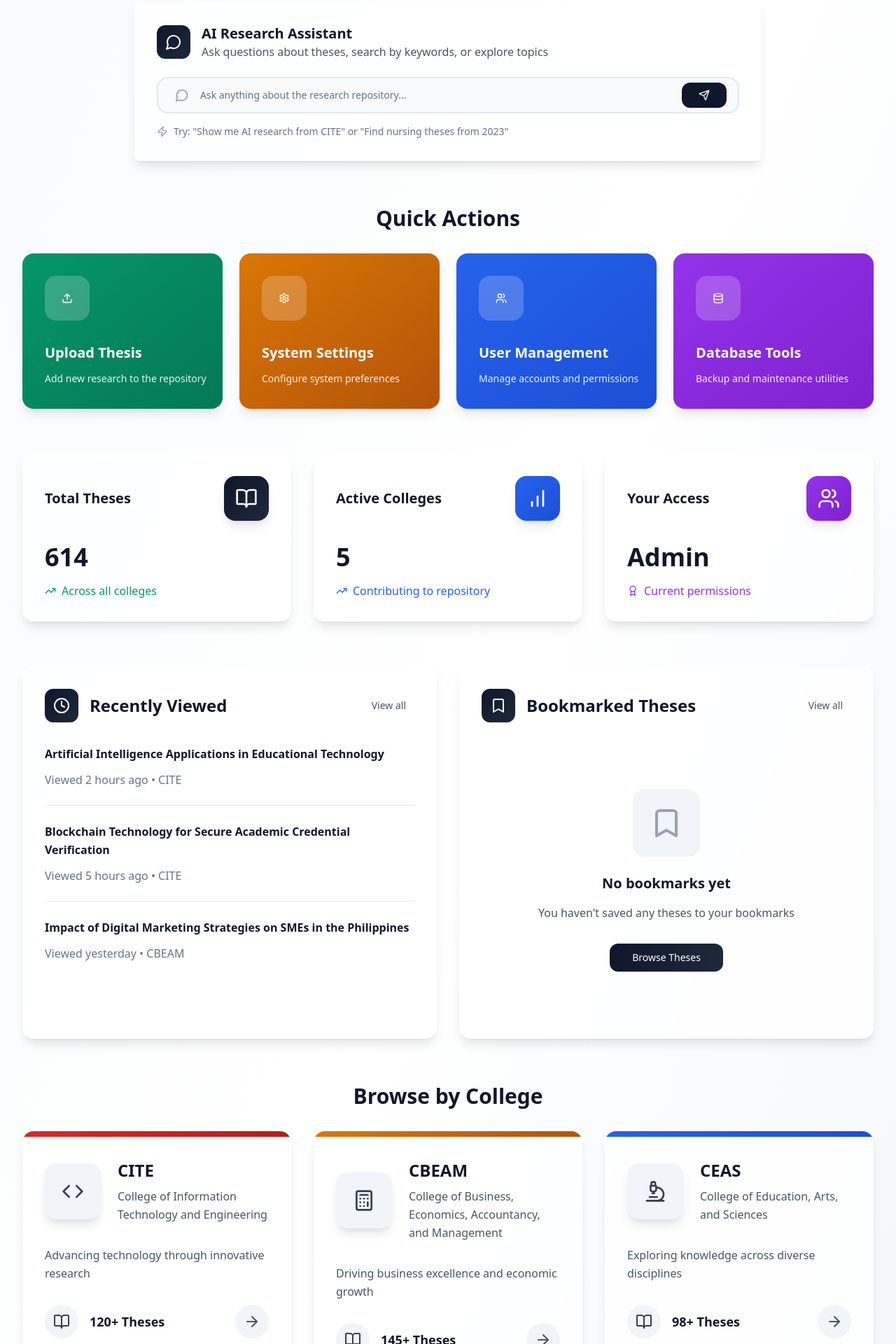
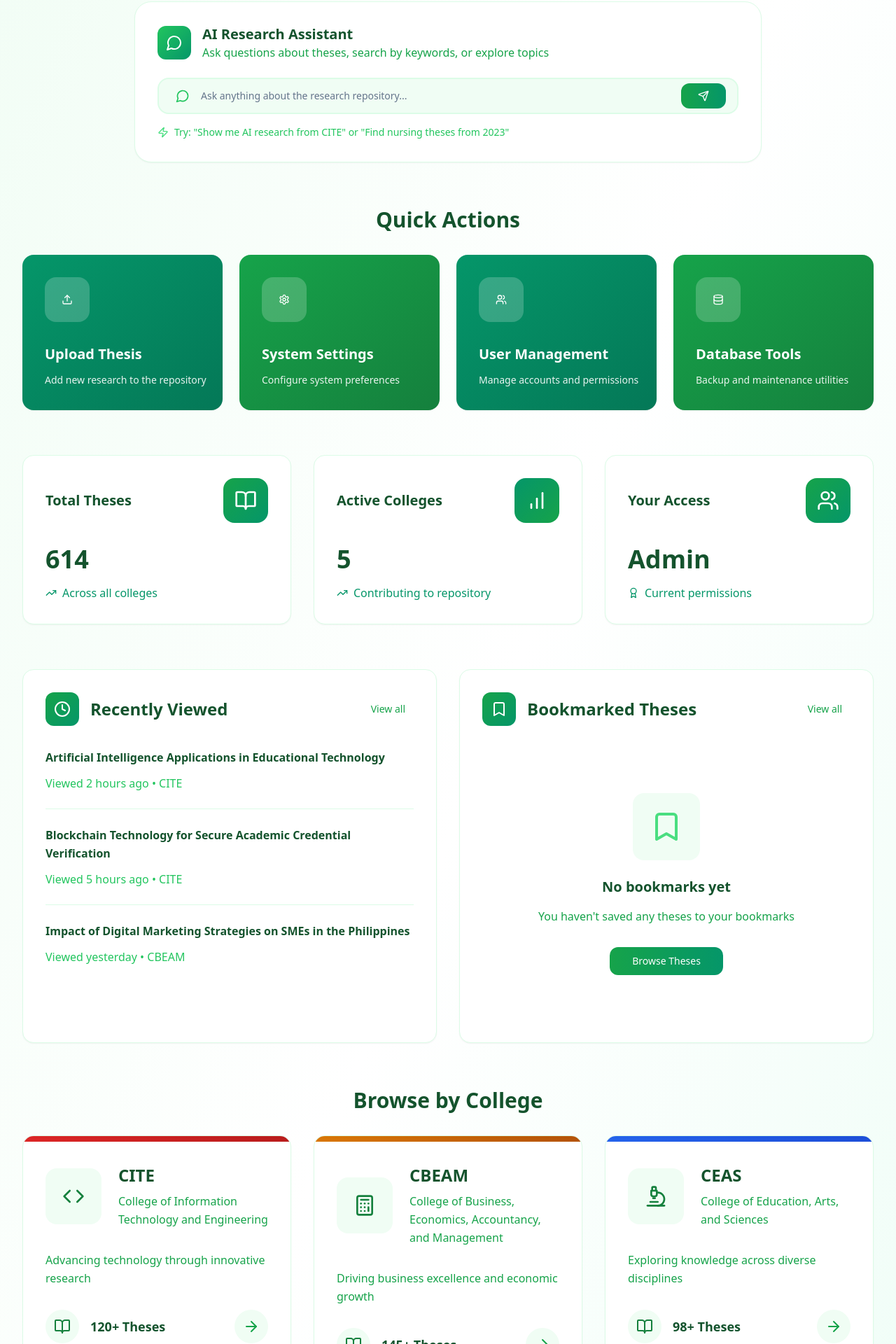
Before and after one commit to EJRDeGuia/stars-archive-gateway, a React (Vite) app: page /dashboard in a window 1280 px wide. Shown: the part 420-2340 px from the top of the page at 70% size. Built offline with nearby package versions, Linux system fonts and the light colour scheme; sample sign-in values are in the browser's storage.

Commit message:
Refactor: Apply green aesthetic
The AI updated the system's aesthetic to a green color scheme, including the Login, Dashboard, College Page, and Thesis Detail pages, while maintaining the existing design elements.

```diff
--- a/src/index.css
+++ b/src/index.css
@@ -14,8 +14,8 @@
     --popover: 0 0% 100%;
     --popover-foreground: 222.2 84% 4.9%;
 
-    --primary: 222.2 47.4% 11.2%;
-    --primary-foreground: 210 40% 98%;
+    --primary: 142 76% 36%;
+    --primary-foreground: 355.7 100% 97.3%;
 
     --secondary: 210 40% 96.1%;
     --secondary-foreground: 222.2 47.4% 11.2%;
@@ -31,18 +31,18 @@
 
     --border: 214.3 31.8% 91.4%;
     --input: 214.3 31.8% 91.4%;
-    --ring: 222.2 84% 4.9%;
+    --ring: 142 76% 36%;
 
     --radius: 0.5rem;
 
     --sidebar-background: 0 0% 98%;
     --sidebar-foreground: 240 5.3% 26.1%;
-    --sidebar-primary: 240 5.9% 10%;
+    --sidebar-primary: 142 76% 36%;
     --sidebar-primary-foreground: 0 0% 98%;
     --sidebar-accent: 240 4.8% 95.9%;
     --sidebar-accent-foreground: 240 5.9% 10%;
     --sidebar-border: 220 13% 91%;
-    --sidebar-ring: 217.2 91.2% 59.8%;
+    --sidebar-ring: 142 76% 36%;
   }
 
   .dark {
@@ -52,7 +52,7 @@
     --card-foreground: 210 40% 98%;
     --popover: 222.2 84% 4.9%;
     --popover-foreground: 210 40% 98%;
-    --primary: 210 40% 98%;
+    --primary: 142 76% 36%;
     --primary-foreground: 222.2 47.4% 11.2%;
     --secondary: 217.2 32.6% 17.5%;
     --secondary-foreground: 210 40% 98%;
@@ -64,15 +64,15 @@
     --destructive-foreground: 210 40% 98%;
     --border: 217.2 32.6% 17.5%;
     --input: 217.2 32.6% 17.5%;
-    --ring: 212.7 26.8% 83.9%;
+    --ring: 142 76% 36%;
     --sidebar-background: 240 5.9% 10%;
     --sidebar-foreground: 240 4.8% 95.9%;
-    --sidebar-primary: 224.3 76.3% 48%;
+    --sidebar-primary: 142 76% 36%;
     --sidebar-primary-foreground: 0 0% 100%;
     --sidebar-accent: 240 3.7% 15.9%;
     --sidebar-accent-foreground: 240 4.8% 95.9%;
     --sidebar-border: 240 3.7% 15.9%;
-    --sidebar-ring: 217.2 91.2% 59.8%;
+    --sidebar-ring: 142 76% 36%;
   }
 }
 
--- a/src/pages/Dashboard.tsx
+++ b/src/pages/Dashboard.tsx
@@ -1,4 +1,3 @@
-
 import { useAuth } from '@/contexts/AuthContext';
 import Header from '@/components/Header';
 import Footer from '@/components/Footer';
@@ -52,7 +51,7 @@ const Dashboard = () => {
       icon: Settings,
       action: () => console.log('Navigate to settings'),
       roles: ['admin'],
-      color: 'from-amber-600 to-amber-700'
+      color: 'from-green-600 to-green-700'
     },
     {
       title: 'User Management',
@@ -60,7 +59,7 @@ const Dashboard = () => {
       icon: Users,
       action: () => console.log('Navigate to user management'),
       roles: ['admin'],
-      color: 'from-blue-600 to-blue-700'
+      color: 'from-emerald-600 to-emerald-700'
     },
     {
       title: 'Database Tools',
@@ -68,7 +67,7 @@ const Dashboard = () => {
       icon: Database,
       action: () => console.log('Navigate to backup'),
       roles: ['admin'],
-      color: 'from-purple-600 to-purple-700'
+      color: 'from-green-600 to-green-700'
     }
   ];
 
@@ -137,20 +136,20 @@ const Dashboard = () => {
   };
 
   return (
-    <div className="min-h-screen bg-gradient-to-br from-slate-50 via-white to-slate-100">
+    <div className="min-h-screen bg-gradient-to-br from-green-50 via-white to-emerald-50">
       <Header />
 
       <main className="flex-1">
         <div className="max-w-7xl mx-auto px-6 lg:px-8 py-12">
           {/* Hero Section */}
           <div className="text-center mb-16">
-            <div className="inline-flex items-center justify-center w-20 h-20 bg-gradient-to-br from-slate-900 to-slate-800 rounded-2xl mb-8">
+            <div className="inline-flex items-center justify-center w-20 h-20 bg-gradient-to-br from-green-900 to-emerald-800 rounded-2xl mb-8">
               <Award className="w-10 h-10 text-white" />
             </div>
-            <h1 className="text-5xl font-bold text-slate-900 mb-6 leading-tight tracking-tight">
+            <h1 className="text-5xl font-bold text-green-900 mb-6 leading-tight tracking-tight">
               Welcome back, {user?.name}
             </h1>
-            <p className="text-xl text-slate-600 max-w-3xl mx-auto leading-relaxed">
+            <p className="text-xl text-green-600 max-w-3xl mx-auto leading-relaxed">
               Discover and explore thesis repositories with our AI-powered research assistant
             </p>
           </div>
@@ -158,34 +157,33 @@ const Dashboard = () => {
           {/* ChatGPT-style Search Interface */}
           <div className="mb-16">
             <div className="max-w-4xl mx-auto">
-              <Card className="border-0 shadow-lg bg-white/80 backdrop-blur-sm">
-                <CardContent className="p-8">
+              <div className="bg-white rounded-3xl border border-green-100 shadow-sm p-8">
                 <div className="flex items-center gap-4 mb-6">
-                    <div className="w-12 h-12 bg-gradient-to-br from-slate-900 to-slate-800 rounded-xl flex items-center justify-center">
+                  <div className="w-12 h-12 bg-gradient-to-br from-green-500 to-emerald-600 rounded-xl flex items-center justify-center">
                     <MessageCircle className="w-6 h-6 text-white" />
                   </div>
                   <div>
-                      <h3 className="text-xl font-semibold text-slate-900">AI Research Assistant</h3>
-                      <p className="text-slate-600">Ask questions about theses, search by keywords, or explore topics</p>
+                    <h3 className="text-xl font-semibold text-green-900">AI Research Assistant</h3>
+                    <p className="text-green-600">Ask questions about theses, search by keywords, or explore topics</p>
                   </div>
                 </div>
 
                 <form onSubmit={handleSearch} className="relative">
-                    <div className="flex items-center bg-slate-50 rounded-2xl border-2 border-slate-200 focus-within:border-slate-400 focus-within:bg-white transition-all duration-200">
+                  <div className="flex items-center bg-green-50 rounded-2xl border-2 border-green-100 focus-within:border-green-300 focus-within:bg-white transition-all duration-200">
                     <div className="pl-6">
-                        <MessageCircle className="h-5 w-5 text-slate-400" />
+                      <MessageCircle className="h-5 w-5 text-green-500" />
                     </div>
                     <Input
                       value={searchQuery}
                       onChange={(e) => setSearchQuery(e.target.value)}
                       placeholder="Ask anything about the research repository..."
-                        className="flex-1 bg-transparent border-0 focus-visible:ring-0 focus-visible:ring-offset-0 text-lg py-6 px-4 placeholder-slate-500"
+                      className="flex-1 bg-transparent border-0 focus-visible:ring-0 focus-visible:ring-offset-0 text-lg py-6 px-4 placeholder-green-500"
                     />
                     <div className="pr-4">
                       <Button
                         type="submit"
                         size="sm"
-                          className="bg-slate-900 hover:bg-slate-800 text-white rounded-xl px-6 py-3 transition-all duration-200"
+                        className="bg-gradient-to-r from-green-600 to-emerald-600 hover:from-green-700 hover:to-emerald-700 text-white rounded-xl px-6 py-3 transition-all duration-200"
                       >
                         <Send className="h-4 w-4" />
                       </Button>
@@ -194,24 +192,23 @@ const Dashboard = () => {
                 </form>
 
                 <div className="flex items-center gap-2 mt-4">
-                    <Zap className="h-4 w-4 text-slate-400" />
-                    <span className="text-sm text-slate-500">Try: "Show me AI research from CITE" or "Find nursing theses from 2023"</span>
+                  <Zap className="h-4 w-4 text-green-400" />
+                  <span className="text-sm text-green-500">Try: "Show me AI research from CITE" or "Find nursing theses from 2023"</span>
                 </div>
-                </CardContent>
-              </Card>
+              </div>
             </div>
           </div>
 
           {/* Quick Actions */}
           {availableActions.length > 0 && (
             <div className="mb-16">
-              <h2 className="text-3xl font-bold text-slate-900 mb-8 text-center">Quick Actions</h2>
+              <h2 className="text-3xl font-bold text-green-900 mb-8 text-center">Quick Actions</h2>
               <div className="grid grid-cols-1 md:grid-cols-2 lg:grid-cols-4 gap-6">
                 {availableActions.map((action, index) => (
                   <Button
                     key={index}
                     onClick={action.action}
-                    className={`bg-gradient-to-br ${action.color} text-white h-auto p-8 flex flex-col items-start space-y-6 transition-all duration-300 border-0 rounded-2xl shadow-lg hover:shadow-xl group`}
+                    className={`bg-gradient-to-br ${action.color} text-white h-auto p-8 flex flex-col items-start space-y-6 transition-all duration-300 border-0 rounded-2xl shadow-sm hover:shadow-md group`}
                   >
                     <div className="w-16 h-16 bg-white/20 rounded-2xl flex items-center justify-center group-hover:bg-white/30 transition-colors">
                       <action.icon className="h-8 w-8" />
@@ -228,154 +225,154 @@ const Dashboard = () => {
 
           {/* Statistics Cards */}
           <div className="grid grid-cols-1 md:grid-cols-3 gap-8 mb-16">
-            <Card className="bg-white/80 backdrop-blur-sm border-0 shadow-lg rounded-2xl overflow-hidden group">
-              <CardContent className="p-8">
+            <div className="bg-white border border-green-100 rounded-2xl shadow-sm overflow-hidden">
+              <div className="p-8">
                 <div className="flex items-center justify-between mb-8">
-                  <h3 className="text-xl font-bold text-slate-900">Total Theses</h3>
-                  <div className="w-16 h-16 bg-gradient-to-br from-slate-900 to-slate-800 rounded-2xl flex items-center justify-center shadow-lg">
+                  <h3 className="text-xl font-bold text-green-900">Total Theses</h3>
+                  <div className="w-16 h-16 bg-gradient-to-br from-green-600 to-emerald-600 rounded-2xl flex items-center justify-center">
                     <BookOpen className="h-8 w-8 text-white" />
                   </div>
                 </div>
-                <div className="text-4xl font-bold text-slate-900 mb-4">{totalTheses.toLocaleString()}</div>
+                <div className="text-4xl font-bold text-green-900 mb-4">{totalTheses.toLocaleString()}</div>
                 <div className="flex items-center text-emerald-600 font-medium">
                   <TrendingUp className="h-4 w-4 mr-2" />
                   <span>Across all colleges</span>
                 </div>
-              </CardContent>
-            </Card>
+              </div>
+            </div>
 
-            <Card className="bg-white/80 backdrop-blur-sm border-0 shadow-lg rounded-2xl overflow-hidden group">
-              <CardContent className="p-8">
+            <div className="bg-white border border-green-100 rounded-2xl shadow-sm overflow-hidden">
+              <div className="p-8">
                 <div className="flex items-center justify-between mb-8">
-                  <h3 className="text-xl font-bold text-slate-900">Active Colleges</h3>
-                  <div className="w-16 h-16 bg-gradient-to-br from-blue-600 to-blue-700 rounded-2xl flex items-center justify-center shadow-lg">
+                  <h3 className="text-xl font-bold text-green-900">Active Colleges</h3>
+                  <div className="w-16 h-16 bg-gradient-to-br from-emerald-600 to-green-600 rounded-2xl flex items-center justify-center">
                     <BarChart className="h-8 w-8 text-white" />
                   </div>
                 </div>
-                <div className="text-4xl font-bold text-slate-900 mb-4">{collegeData.length}</div>
-                <div className="flex items-center text-blue-600 font-medium">
+                <div className="text-4xl font-bold text-green-900 mb-4">{collegeData.length}</div>
+                <div className="flex items-center text-emerald-600 font-medium">
                   <TrendingUp className="h-4 w-4 mr-2" />
                   <span>Contributing to repository</span>
                 </div>
-              </CardContent>
-            </Card>
+              </div>
+            </div>
 
-            <Card className="bg-white/80 backdrop-blur-sm border-0 shadow-lg rounded-2xl overflow-hidden group">
-              <CardContent className="p-8">
+            <div className="bg-white border border-green-100 rounded-2xl shadow-sm overflow-hidden">
+              <div className="p-8">
                 <div className="flex items-center justify-between mb-8">
-                  <h3 className="text-xl font-bold text-slate-900">Your Access</h3>
-                  <div className="w-16 h-16 bg-gradient-to-br from-purple-600 to-purple-700 rounded-2xl flex items-center justify-center shadow-lg">
+                  <h3 className="text-xl font-bold text-green-900">Your Access</h3>
+                  <div className="w-16 h-16 bg-gradient-to-br from-green-600 to-emerald-600 rounded-2xl flex items-center justify-center">
                     <Users className="h-8 w-8 text-white" />
                   </div>
                 </div>
-                <div className="text-4xl font-bold text-slate-900 mb-4 capitalize">{user?.role}</div>
-                <div className="flex items-center text-purple-600 font-medium">
+                <div className="text-4xl font-bold text-green-900 mb-4 capitalize">{user?.role}</div>
+                <div className="flex items-center text-emerald-600 font-medium">
                   <Award className="h-4 w-4 mr-2" />
                   <span>Current permissions</span>
                 </div>
-              </CardContent>
-            </Card>
+              </div>
+            </div>
           </div>
 
           {/* Recent & Bookmarked */}
           <div className="grid grid-cols-1 lg:grid-cols-2 gap-8 mb-16">
-            <Card className="bg-white/80 backdrop-blur-sm border-0 shadow-lg rounded-2xl">
-              <CardContent className="p-8">
+            <div className="bg-white border border-green-100 rounded-2xl shadow-sm">
+              <div className="p-8">
                 <div className="flex items-center justify-between mb-8">
-                  <h3 className="text-2xl font-bold flex items-center text-slate-900">
-                    <div className="w-12 h-12 bg-gradient-to-br from-slate-900 to-slate-800 rounded-xl flex items-center justify-center mr-4">
+                  <h3 className="text-2xl font-bold flex items-center text-green-900">
+                    <div className="w-12 h-12 bg-gradient-to-br from-green-600 to-emerald-600 rounded-xl flex items-center justify-center mr-4">
                       <Clock className="h-6 w-6 text-white" />
                     </div>
                     Recently Viewed
                   </h3>
-                  <Button variant="ghost" size="sm" className="text-slate-600 hover:bg-slate-100 rounded-xl">
+                  <Button variant="ghost" size="sm" className="text-green-600 hover:bg-green-50 rounded-xl">
                     View all
                   </Button>
                 </div>
                 <div className="space-y-6">
-                  <div className="border-b border-slate-200 pb-6">
-                    <h4 className="font-bold text-slate-900 mb-3 leading-relaxed">Artificial Intelligence Applications in Educational Technology</h4>
-                    <p className="text-slate-500">Viewed 2 hours ago • CITE</p>
+                  <div className="border-b border-green-100 pb-6">
+                    <h4 className="font-bold text-green-900 mb-3 leading-relaxed">Artificial Intelligence Applications in Educational Technology</h4>
+                    <p className="text-green-500">Viewed 2 hours ago • CITE</p>
                   </div>
-                  <div className="border-b border-slate-200 pb-6">
-                    <h4 className="font-bold text-slate-900 mb-3 leading-relaxed">Blockchain Technology for Secure Academic Credential Verification</h4>
-                    <p className="text-slate-500">Viewed 5 hours ago • CITE</p>
+                  <div className="border-b border-green-100 pb-6">
+                    <h4 className="font-bold text-green-900 mb-3 leading-relaxed">Blockchain Technology for Secure Academic Credential Verification</h4>
+                    <p className="text-green-500">Viewed 5 hours ago • CITE</p>
                   </div>
                   <div>
-                    <h4 className="font-bold text-slate-900 mb-3 leading-relaxed">Impact of Digital Marketing Strategies on SMEs in the Philippines</h4>
-                    <p className="text-slate-500">Viewed yesterday • CBEAM</p>
+                    <h4 className="font-bold text-green-900 mb-3 leading-relaxed">Impact of Digital Marketing Strategies on SMEs in the Philippines</h4>
+                    <p className="text-green-500">Viewed yesterday • CBEAM</p>
                   </div>
                 </div>
-              </CardContent>
-            </Card>
+              </div>
+            </div>
 
-            <Card className="bg-white/80 backdrop-blur-sm border-0 shadow-lg rounded-2xl">
-              <CardContent className="p-8">
+            <div className="bg-white border border-green-100 rounded-2xl shadow-sm">
+              <div className="p-8">
                 <div className="flex items-center justify-between mb-8">
-                  <h3 className="text-2xl font-bold flex items-center text-slate-900">
-                    <div className="w-12 h-12 bg-gradient-to-br from-slate-900 to-slate-800 rounded-xl flex items-center justify-center mr-4">
+                  <h3 className="text-2xl font-bold flex items-center text-green-900">
+                    <div className="w-12 h-12 bg-gradient-to-br from-green-600 to-emerald-600 rounded-xl flex items-center justify-center mr-4">
                       <Bookmark className="h-6 w-6 text-white" />
                     </div>
                     Bookmarked Theses
                   </h3>
-                  <Button variant="ghost" size="sm" className="text-slate-600 hover:bg-slate-100 rounded-xl">
+                  <Button variant="ghost" size="sm" className="text-green-600 hover:bg-green-50 rounded-xl">
                     View all
                   </Button>
                 </div>
                 <div className="text-center py-16">
-                  <div className="w-24 h-24 bg-slate-100 rounded-2xl flex items-center justify-center mx-auto mb-6">
-                    <Bookmark className="h-12 w-12 text-slate-400" />
+                  <div className="w-24 h-24 bg-green-50 rounded-2xl flex items-center justify-center mx-auto mb-6">
+                    <Bookmark className="h-12 w-12 text-green-400" />
                   </div>
-                  <h4 className="text-xl font-bold text-slate-900 mb-4">No bookmarks yet</h4>
-                  <p className="text-slate-600 mb-8">You haven't saved any theses to your bookmarks</p>
-                  <Button className="bg-gradient-to-r from-slate-900 to-slate-800 hover:from-slate-800 hover:to-slate-700 text-white px-8 py-4 rounded-xl transition-all duration-300">
+                  <h4 className="text-xl font-bold text-green-900 mb-4">No bookmarks yet</h4>
+                  <p className="text-green-600 mb-8">You haven't saved any theses to your bookmarks</p>
+                  <Button className="bg-gradient-to-r from-green-600 to-emerald-600 hover:from-green-700 hover:to-emerald-700 text-white px-8 py-4 rounded-xl transition-all duration-300">
                     Browse Theses
                   </Button>
                 </div>
-              </CardContent>
-            </Card>
+              </div>
+            </div>
           </div>
 
           {/* Colleges Grid */}
           <div>
-            <h2 className="text-3xl font-bold text-slate-900 mb-8 text-center">Browse by College</h2>
+            <h2 className="text-3xl font-bold text-green-900 mb-8 text-center">Browse by College</h2>
             <div className="grid grid-cols-1 md:grid-cols-2 lg:grid-cols-3 gap-8">
               {collegeData.map((college) => {
                 const Icon = college.icon;
 
                 return (
-                  <Card
+                  <div
                     key={college.id}
-                    className="group cursor-pointer hover:shadow-xl transition-all duration-300 border-0 bg-white/80 backdrop-blur-sm rounded-2xl transform hover:scale-105 shadow-lg overflow-hidden"
+                    className="group cursor-pointer hover:shadow-md transition-all duration-300 border border-green-100 bg-white rounded-2xl transform hover:scale-105 shadow-sm overflow-hidden"
                     onClick={() => navigate(`/college/${college.id}`)}
                   >
                     <div className={`h-2 bg-gradient-to-r ${college.gradient}`}></div>
-                    <CardContent className="p-8">
+                    <div className="p-8">
                       <div className="flex items-center mb-8">
-                        <div className="bg-slate-100 p-6 rounded-2xl shadow-lg group-hover:shadow-xl transition-all">
-                          <Icon className="h-8 w-8 text-slate-700" />
+                        <div className="bg-green-50 p-6 rounded-2xl group-hover:bg-green-100 transition-all">
+                          <Icon className="h-8 w-8 text-green-700" />
                         </div>
                         <div className="ml-6 flex-1">
-                          <h3 className="text-2xl font-bold text-slate-900">{college.name}</h3>
-                          <p className="text-slate-600 leading-relaxed mt-2">{college.fullName}</p>
+                          <h3 className="text-2xl font-bold text-green-900">{college.name}</h3>
+                          <p className="text-green-600 leading-relaxed mt-2">{college.fullName}</p>
                         </div>
                       </div>
-                      <p className="text-slate-600 mb-8 leading-relaxed">{college.description}</p>
+                      <p className="text-green-600 mb-8 leading-relaxed">{college.description}</p>
                       <div className="flex items-center justify-between">
                         <div className="flex items-center space-x-4">
-                          <div className="w-12 h-12 bg-slate-100 rounded-full flex items-center justify-center">
-                            <BookOpen className="h-6 w-6 text-slate-700" />
+                          <div className="w-12 h-12 bg-green-50 rounded-full flex items-center justify-center">
+                            <BookOpen className="h-6 w-6 text-green-700" />
                           </div>
-                          <span className="text-lg font-bold text-slate-900">
+                          <span className="text-lg font-bold text-green-900">
                             {college.thesesCount}+ Theses
                           </span>
                         </div>
-                        <div className="w-12 h-12 bg-slate-100 rounded-full flex items-center justify-center group-hover:bg-slate-200 transition-colors">
-                          <ArrowRight className="h-6 w-6 text-slate-600" />
+                        <div className="w-12 h-12 bg-green-50 rounded-full flex items-center justify-center group-hover:bg-green-100 transition-colors">
+                          <ArrowRight className="h-6 w-6 text-green-600" />
                         </div>
                       </div>
-                    </CardContent>
-                  </Card>
+                    </div>
+                  </div>
                 );
               })}
             </div>
--- a/tailwind.config.ts
+++ b/tailwind.config.ts
@@ -1,3 +1,4 @@
+
 import type { Config } from "tailwindcss";
 
 export default {
```
Also changed, not shown: src/pages/CollegePage.tsx (+39 -39 lines), src/pages/ThesisDetail.tsx (+65 -65 lines). Lines whose indentation alone changed are shown as unchanged.
